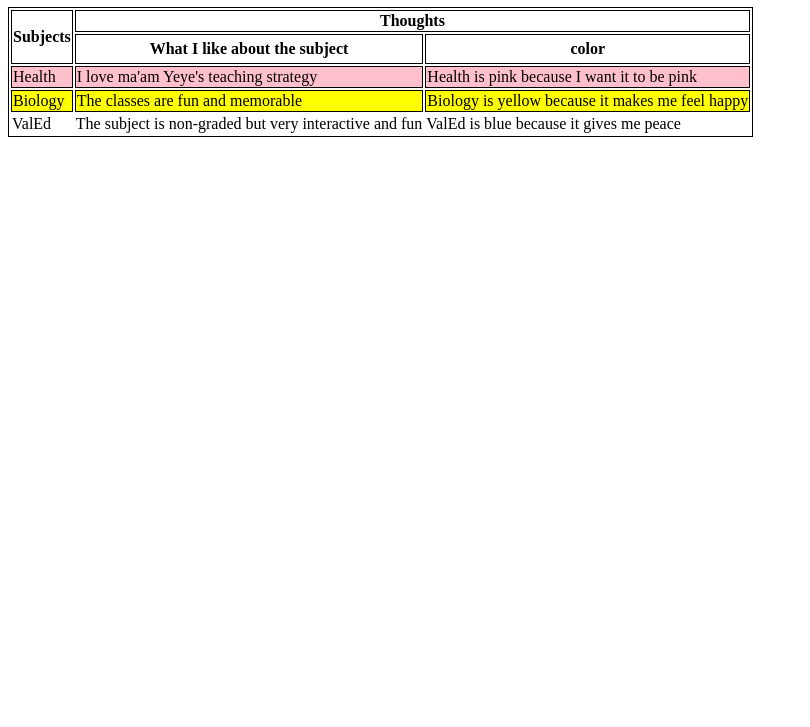
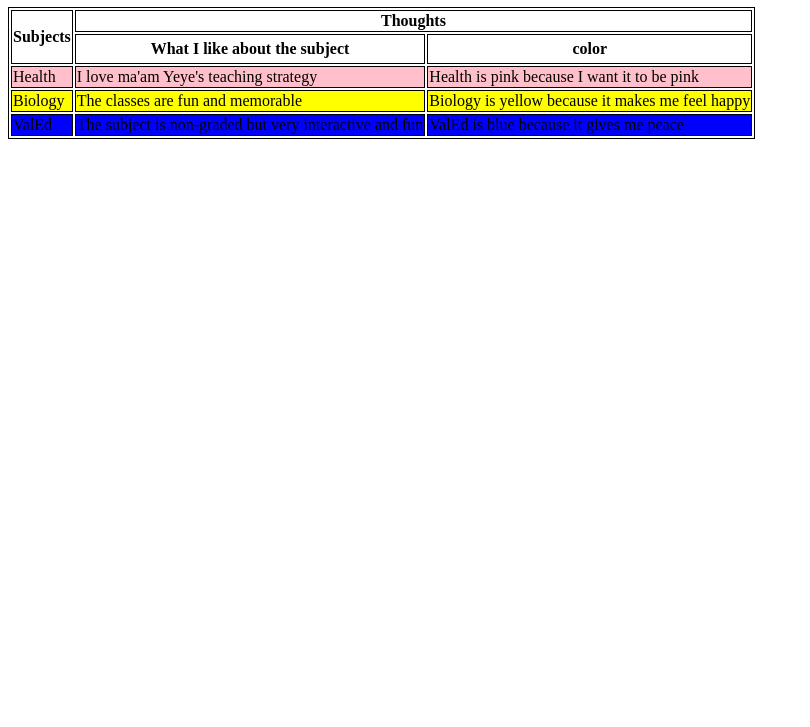
Before and after one commit to saivlla/LabActivity2, a plain HTML site: page subjects.html in a window 1280 px wide. Shown: the part 73-800 px from the top of the page, without its empty margins (0-810 px from the left). Drawn offline with Linux system fonts and the light colour scheme.

Commit message:
Update subjects.html
Signed-off-by: saivlla <ijaamiscua22@src.pshs.edu.ph>

```diff
--- a/subjects.html
+++ b/subjects.html
@@ -32,9 +32,9 @@
         </tr>
 
          <tr>
-           <td style="border: 1px solid black: background-color: blue;"> ValEd </td>
-           <td style="border: 1px solid black: background-color: blue;"> The subject is non-graded but very interactive and fun </td>
-           <td style="border: 1px solid black: background-color: blue;"> ValEd is blue because it gives me peace </td>
+           <td style="border: 1px solid black; background-color: blue;"> ValEd </td>
+           <td style="border: 1px solid black; background-color: blue;"> The subject is non-graded but very interactive and fun </td>
+           <td style="border: 1px solid black; background-color: blue;"> ValEd is blue because it gives me peace </td>
         </tr>
 
      </table>
```
